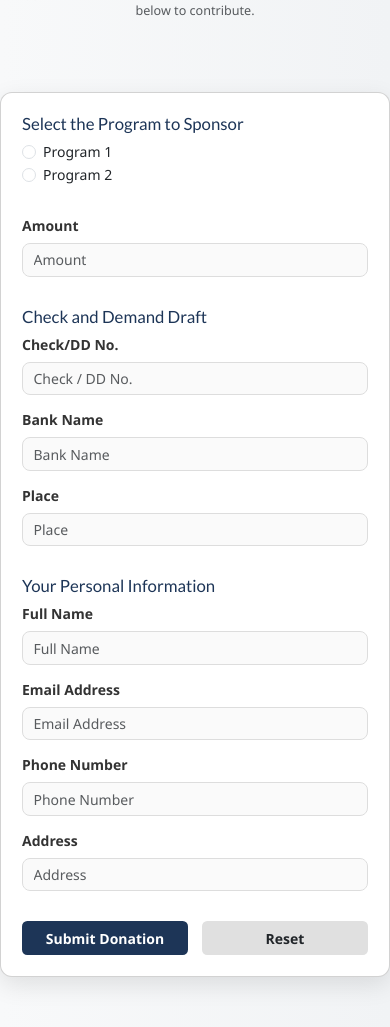
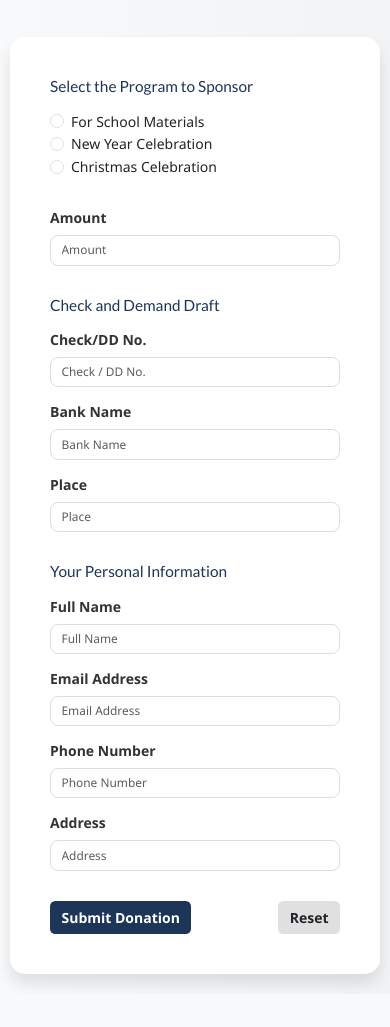
Before and after one commit to lakmini77/SEP.4, a PHP site: page /donation-form.php in a window 390 px wide. Shown: the part 168-1195 px from the top of the page. After the commit the page ends 1158 px from the top, so only its background shows below. Run offline with PHP 8.4, Linux system fonts and the light colour scheme.

Commit message:
Update donation-form.php
v7

```diff
--- a/donation-form.php
+++ b/donation-form.php
@@ -21,16 +21,17 @@
       padding: 50px 0;
     }
 
-    .donation-card {
-      border-radius: 12px;
-      box-shadow: 0 8px 24px rgba(0, 0, 0, 0.1);
-      overflow: hidden;
+    .donation-form-header {
+      font-size: 2.5rem;
+      font-weight: 600;
+      color: #1d3557;
     }
 
-    .donation-form-header {
-      font-size: 2rem;
-      font-weight: 600;
-      color: #1d3557;
+    .donation-card {
+      border-radius: 15px;
+      box-shadow: 0px 10px 15px rgba(0, 0, 0, 0.1);
+      background-color: #ffffff;
+      padding: 40px;
     }
 
     .form-label {
@@ -75,44 +76,43 @@
 
     .form-section h5 {
       color: #1d3557;
-      font-size: 1.2rem;
-    }
-
-    .form-section .form-control {
-      background-color: #fafafa;
+      font-size: 1.3rem;
+      margin-bottom: 15px;
     }
 
     .form-check-label {
       font-weight: 500;
     }
 
-    .card-body {
-      padding: 3rem;
-    }
-
-    .donation-header {
-      margin-bottom: 30px;
-    }
-
-    .card-body .btn {
-      width: 48%;
-    }
-
     @media (max-width: 768px) {
-      .donation-card {
-        margin-top: 30px;
-      }
-
       .donation-header h1 {
-        font-size: 1.5rem;
+        font-size: 1.8rem;
       }
 
       .donation-header p {
         font-size: 0.9rem;
       }
 
-      .card-body {
-        padding: 1.5rem;
+      .form-section h5 {
+        font-size: 1.1rem;
+      }
+
+      .form-control {
+        font-size: 0.9rem;
+      }
+    }
+
+    @media (max-width: 576px) {
+      .donation-container {
+        padding: 20px 10px;
+      }
+
+      .donation-form-header {
+        font-size: 1.5rem;
+      }
+
+      .form-control {
+        font-size: 0.85rem;
       }
     }
   </style>
@@ -131,9 +131,8 @@
 
   <!-- Donation Form -->
   <div class="row justify-content-center">
-    <div class="col-lg-8 col-md-10">
-      <div class="card donation-card">
-        <div class="card-body">
+    <div class="col-lg-8 col-md-10 col-sm-12">
+      <div class="donation-card">
         <?php
         if(isset($_POST['submit_donation'])) {
           $program = $_POST['program'];
@@ -166,11 +165,15 @@
             <h5>Select the Program to Sponsor</h5>
             <div class="form-check">
               <input type="radio" class="form-check-input" id="aakar" name="program" value="Aakar" required>
-                <label class="form-check-label" for="aakar">Program 1</label>
+              <label class="form-check-label" for="aakar">For School Materials</label>
             </div>
             <div class="form-check">
               <input type="radio" class="form-check-input" id="ahar" name="program" value="Ahar" required>
-                <label class="form-check-label" for="ahar">Program 2</label>
+              <label class="form-check-label" for="ahar">New Year Celebration</label>
+            </div>
+			<div class="form-check">
+              <input type="radio" class="form-check-input" id="ahar" name="program" value="Ahar" required>
+              <label class="form-check-label" for="ahar">Christmas Celebration</label>
             </div>
           </div>
 
@@ -211,12 +214,11 @@
 
           <!-- Form Buttons -->
           <div class="d-flex justify-content-between mt-4">
-              <button type="submit" name="submit_donation" class="btn submit-btn">Submit Donation</button>
-              <button type="reset" class="btn reset-btn">Reset</button>
+            <button type="submit" name="submit_donation" class="btn submit-btn w-48">Submit Donation</button>
+            <button type="reset" class="btn reset-btn w-48">Reset</button>
           </div>
 
         </form>
-        </div>
       </div>
     </div>
   </div>
```
Lines whose indentation alone changed are shown as unchanged.
